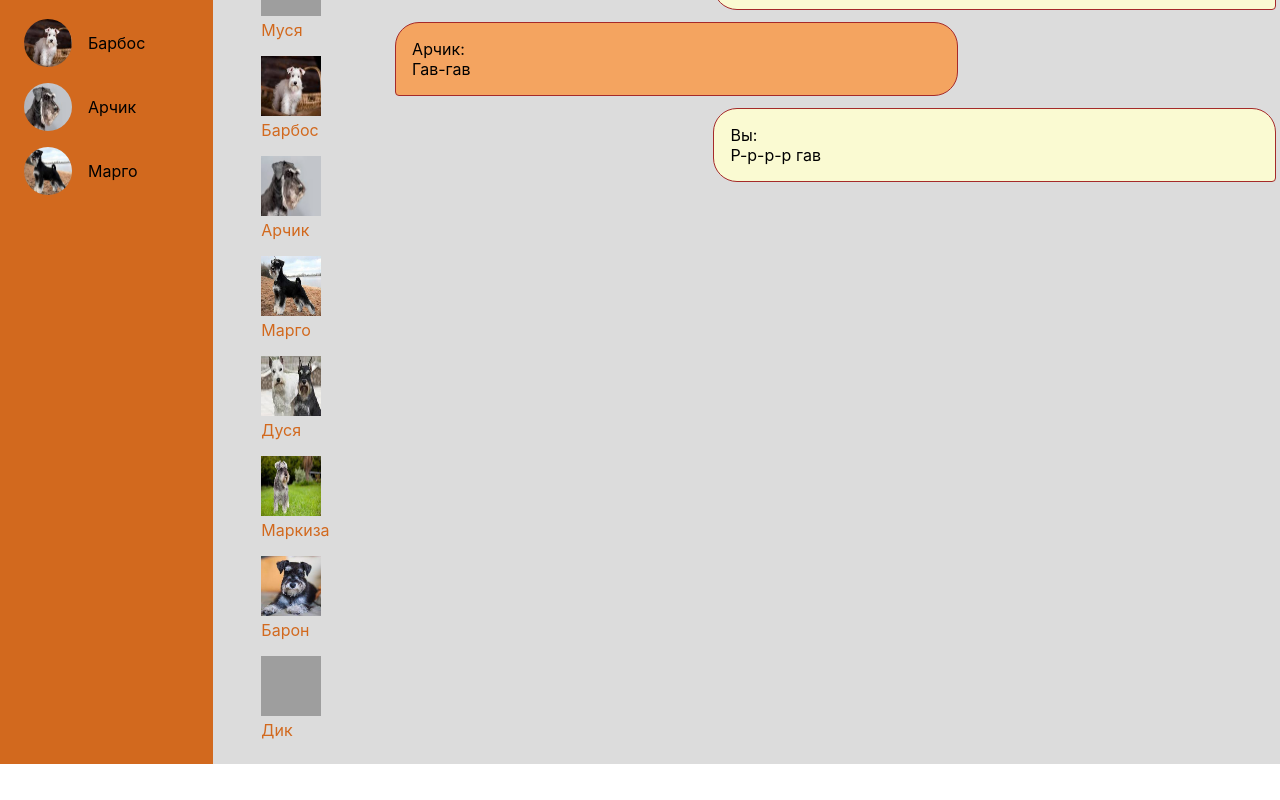
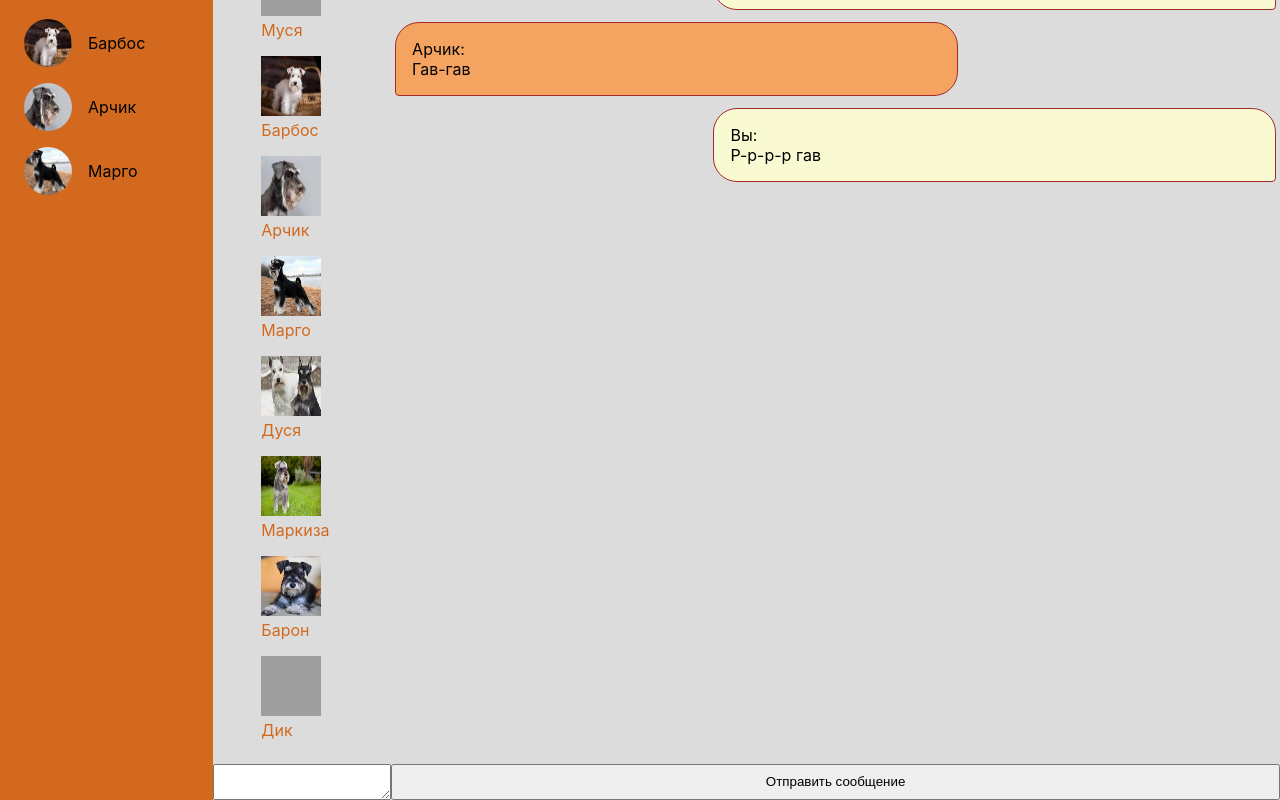
Before and after one commit to Chackmoole/social-network, a React (Create React App) app: page /dialogs in a window 1280 px wide. Shown: the part 287-1087 px from the top of the page. Before the commit the page ends 1051 px from the top, so only its background shows below. Built offline with nearby package versions, Linux system fonts and the light colour scheme; grey boxes are pictures that could not be loaded.

Commit message:
Урок 31 Добавлены поле ввода и кнопка в  компоненте Message. Продублирован функционал обработки и вывода в alert.

```diff
--- a/src/components/Dialogs/Dialogs.jsx
+++ b/src/components/Dialogs/Dialogs.jsx
@@ -1,6 +1,13 @@
+import React from "react";
 import styles from "./Dialogs.module.css";
 import DialogsItem from "../DialogsItem/DialogsItem";
 import MessagesItem from "../MessagesItem/MessagesItem";
+
+const newMessageElement = React.createRef();
+
+const addMessage = () => {
+  alert(newMessageElement.current.value);
+};
 
 const Dialogs = ({ state, userName }) => {
   return (
@@ -29,6 +36,8 @@ const Dialogs = ({ state, userName }) => {
             );
           })}
         </ul>
+        <textarea ref={newMessageElement}></textarea>
+        <button onClick={addMessage}>Отправить сообщение</button>
       </div>
     </section>
   );
```
